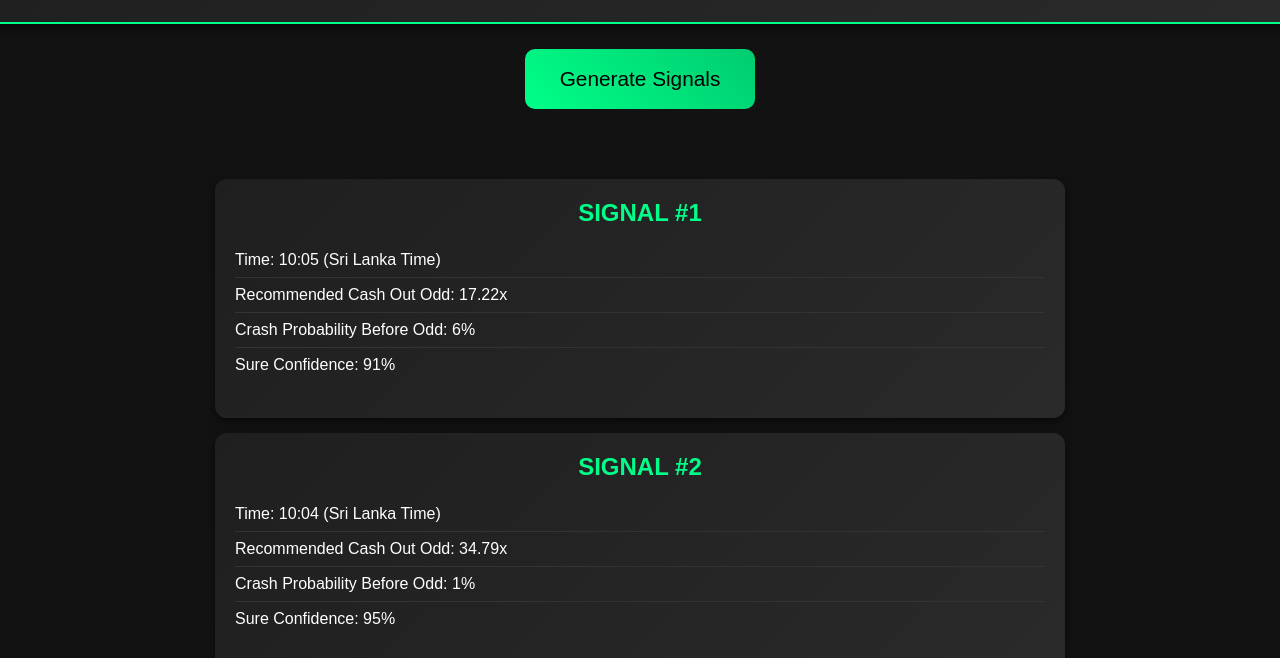
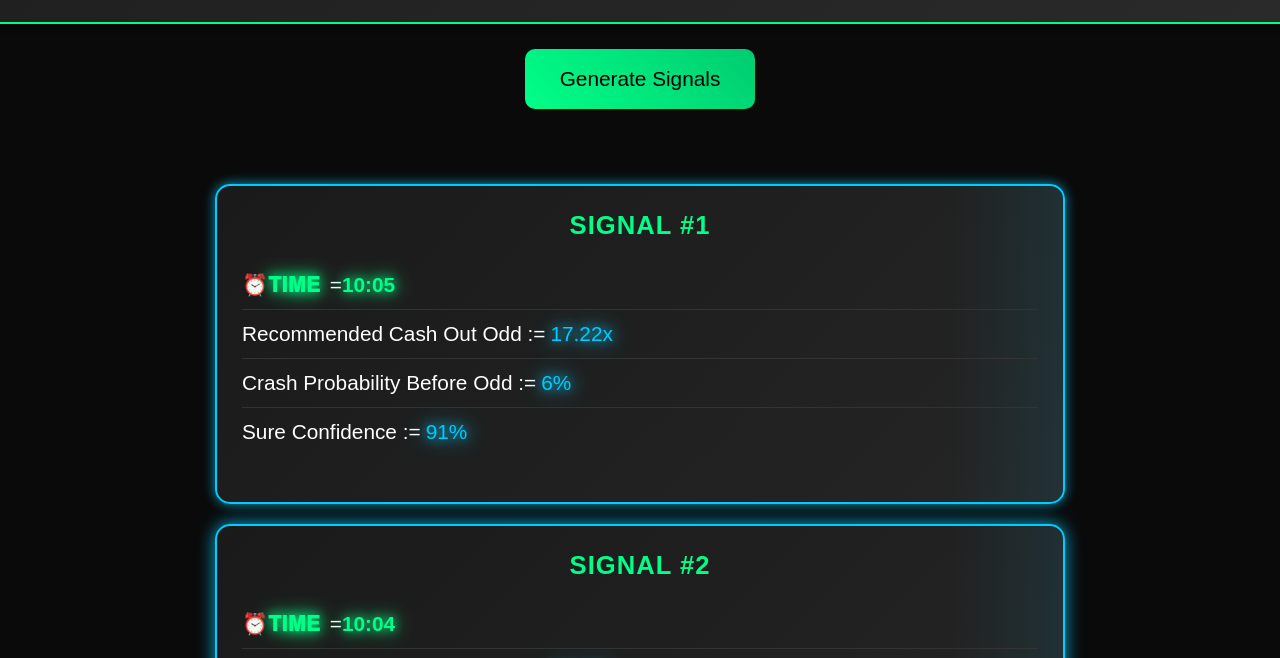
Before and after one commit to MRDofc/AVIATOR-SIGNAL-ZEPIX, a plain HTML site: page index.html in a window 1280 px wide. Both pictures are taken after a click on the button "Generate Signals". Shown: the part 132-790 px from the top of the page. Drawn offline with Linux system fonts and the light colour scheme.

Commit message:
Update index.html

```diff
--- a/index.html
+++ b/index.html
@@ -6,8 +6,8 @@
     <title>Zepix Program - Aviator High Odd Signal Analyzer</title>
     <style>
         body {
-            font-family: Arial, sans-serif;
-            background-color: #121212;
+            font-family: 'Orbitron', Arial, sans-serif;
+            background-color: #0a0a0a;
             color: #ffffff;
             margin: 0;
             padding: 0;
@@ -58,37 +58,67 @@
             margin: 30px 0;
         }
         .signal-card {
-            background: linear-gradient(135deg, #1f1f1f, #2a2a2a);
-            padding: 20px;
-            margin: 15px 0;
-            border-radius: 12px;
-            box-shadow: 0 4px 8px rgba(0, 0, 0, 0.5);
+            background: linear-gradient(135deg, #1a1a1a, #252525);
+            padding: 25px;
+            margin: 20px 0;
+            border-radius: 15px;
+            box-shadow: 0 0 20px rgba(0, 204, 255, 0.7);
+            animation: slideIn 0.6s ease-out forwards, glow 1.5s ease-in-out infinite;
             opacity: 0;
             transform: translateY(30px);
-            animation: slideIn 0.6s ease-out forwards;
+            border: 2px solid #00ccff;
+            position: relative;
+            overflow: hidden;
+        }
+        .signal-card::before {
+            content: '';
+            position: absolute;
+            top: 0;
+            left: -100%;
+            width: 100%;
+            height: 100%;
+            background: linear-gradient(90deg, transparent, rgba(0, 204, 255, 0.3), transparent);
+            animation: scan 3s infinite linear;
         }
         .signal-card ul {
             list-style: none;
             padding: 0;
+            font-size: 1.3em;
         }
         .signal-card ul li {
-            padding: 8px 0;
+            padding: 12px 0;
             border-bottom: 1px solid #333;
             animation: fadeInList 0.5s ease-in-out forwards;
             transition: color 0.3s;
+            display: flex;
+            align-items: center;
         }
         .signal-card ul li:last-child {
             border-bottom: none;
         }
         .signal-card ul li:hover {
-            color: #00ff88;
+            color: #00ccff;
         }
         .signal-card h3 {
             margin: 0 0 15px;
             color: #00ff88;
-            font-size: 1.5em;
+            font-size: 1.6em;
             text-align: center;
             text-transform: uppercase;
+            letter-spacing: 1px;
+        }
+        .time-bold {
+            font-weight: bold;
+            color: #00ff88;
+            text-shadow: 0 0 10px #00ff88, 0 0 20px #00ff88;
+            animation: pulse 1.5s ease-in-out infinite;
+            margin-right: 10px;
+        }
+        .percent {
+            color: #00ccff;
+            text-shadow: 0 0 8px #00ccff;
+            animation: pulsePercent 1.8s ease-in-out infinite;
+            margin-left: 5px;
         }
         @keyframes fadeIn {
             from { opacity: 0; }
@@ -100,6 +130,25 @@
         @keyframes fadeInList {
             from { opacity: 0; transform: translateX(-20px); }
             to { opacity: 1; transform: translateX(0); }
+        }
+        @keyframes glow {
+            0% { box-shadow: 0 0 10px rgba(0, 204, 255, 0.7); }
+            50% { box-shadow: 0 0 25px rgba(0, 204, 255, 1); }
+            100% { box-shadow: 0 0 10px rgba(0, 204, 255, 0.7); }
+        }
+        @keyframes pulse {
+            0% { text-shadow: 0 0 10px #00ff88, 0 0 20px #00ff88; }
+            50% { text-shadow: 0 0 15px #00ff88, 0 0 30px #00ff88; }
+            100% { text-shadow: 0 0 10px #00ff88, 0 0 20px #00ff88; }
+        }
+        @keyframes pulsePercent {
+            0% { text-shadow: 0 0 8px #00ccff, 0 0 15px #00ccff; }
+            50% { text-shadow: 0 0 12px #00ccff, 0 0 25px #00ccff; }
+            100% { text-shadow: 0 0 8px #00ccff, 0 0 15px #00ccff; }
+        }
+        @keyframes scan {
+            0% { left: -100%; }
+            100% { left: 100%; }
         }
     </style>
 </head>
@@ -159,10 +208,10 @@
                 card.innerHTML = `
                     <h3>Signal #${signalCount + i + 1}</h3>
                     <ul>
-                        <li>Time: ${signal.time} (Sri Lanka Time)</li>
-                        <li>Recommended Cash Out Odd: ${signal.odd}</li>
-                        <li>Crash Probability Before Odd: ${signal.breakPercent}</li>
-                        <li>Sure Confidence: ${signal.surePercent}</li>
+                        <li>⏰ <span class="time-bold">𝐓𝐈𝐌𝐄</span> = <span class="time-bold">${signal.time}</span></li>
+                        <li>Recommended Cash Out Odd := <span class="percent">${signal.odd}</span></li>
+                        <li>Crash Probability Before Odd := <span class="percent">${signal.breakPercent}</span></li>
+                        <li>Sure Confidence := <span class="percent">${signal.surePercent}</span></li>
                     </ul>
                 `;
                 signalsContainer.appendChild(card);
```
